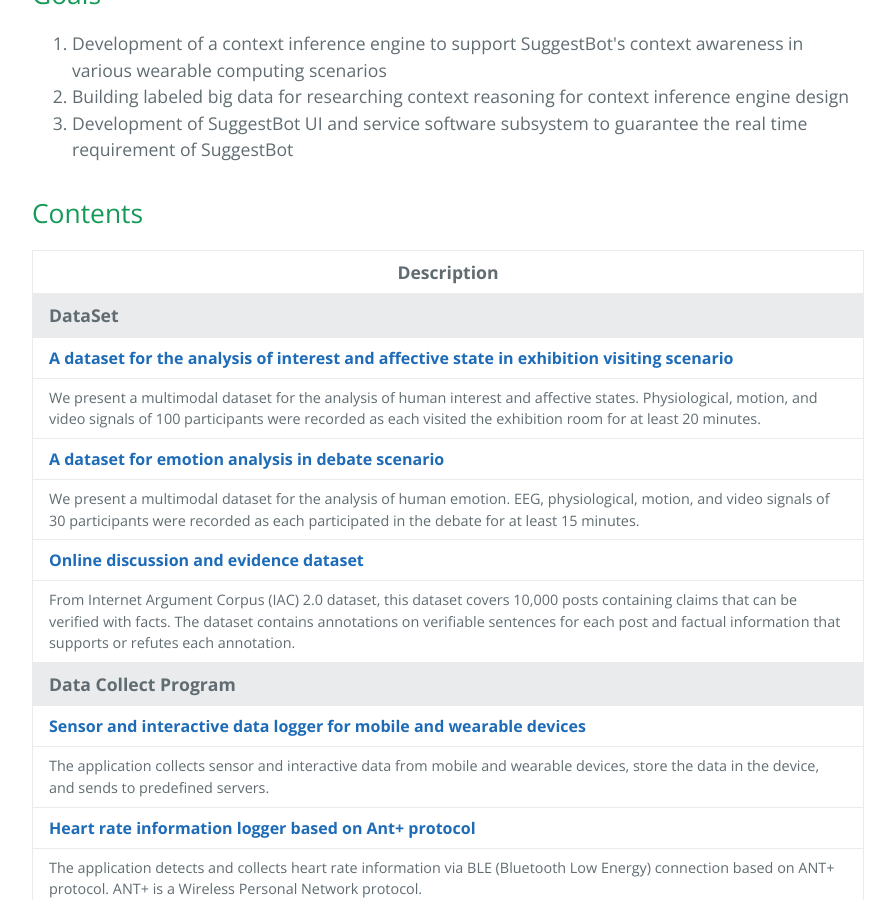
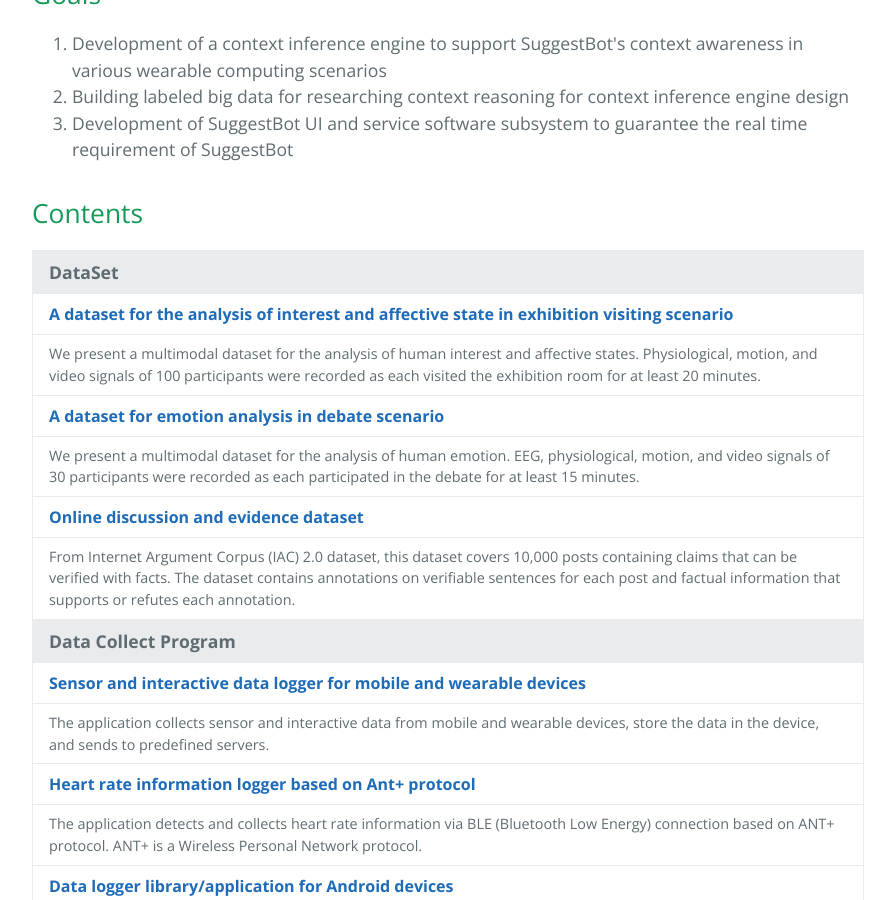
Before and after one commit to suggestbot/suggestbot.github.io, a Jekyll site: the page built from index.html, in a window 1280 px wide and 900 px high, scrolled down 771 px. Shown: the whole window, without its empty margins (192-1087 px from the left). Built offline with Jekyll 4.4.1, drawn with Linux system fonts in a browser that asks for light colours; the list of posts is cut into pages by our own code.

Commit message:
Update table styling

```diff
--- a/index.html
+++ b/index.html
@@ -20,11 +20,6 @@
 
 <h2>Contents</h2>
 <table>
-  <thead>
-    <tr>
-      <th>Description</th>
-    </tr>
-  </thead>
   <tbody>
     <!-- Data Set -->
     <tr>
```
